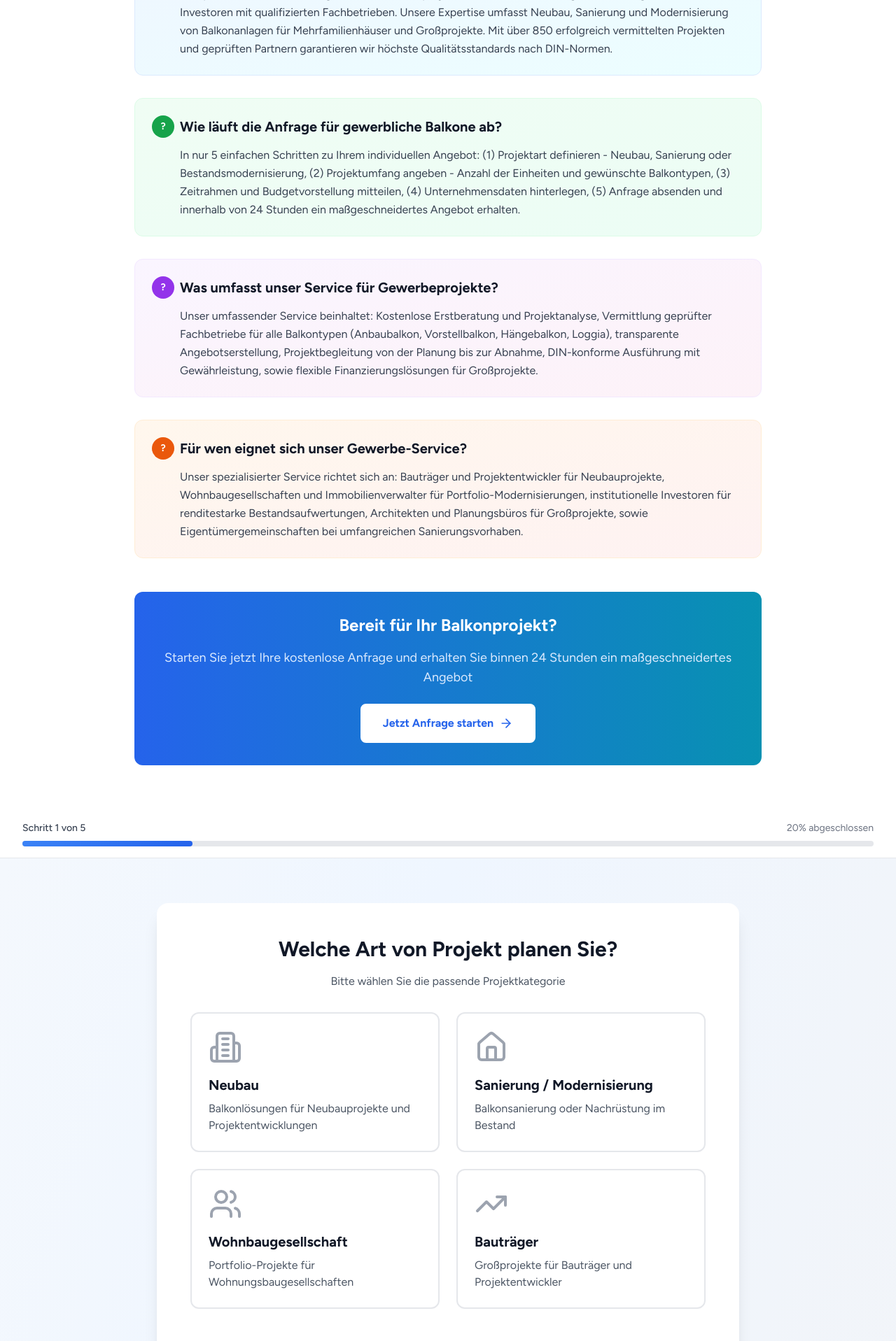
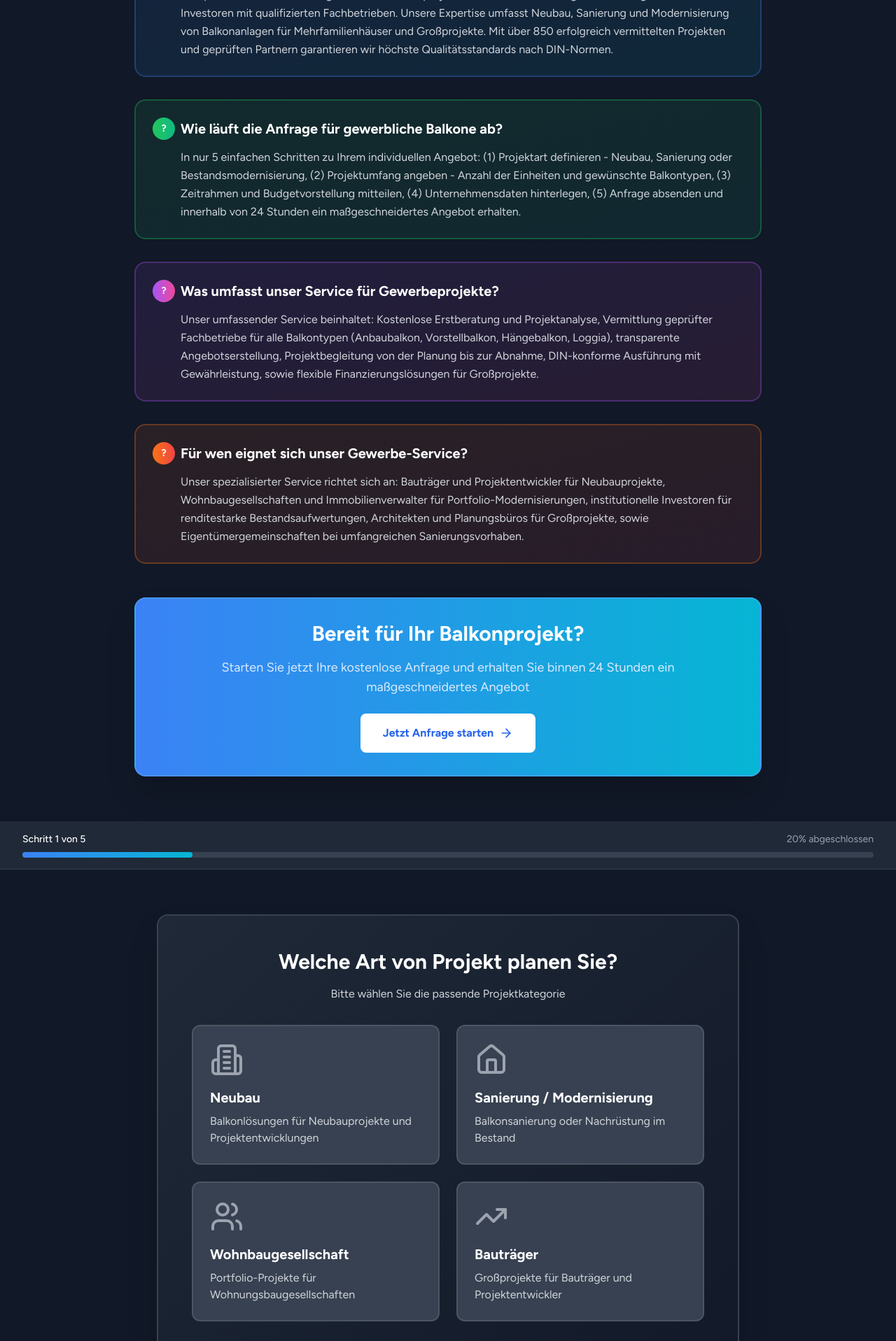
Before and after one commit to BALKONFUCHS/balkonfuchs-deployment, a Next.js app: page /gewerbe in a window 1280 px wide. Shown: the part 880-2797 px from the top of the page at 70% size. Built offline with nearby package versions, Linux system fonts and the light colour scheme.

Commit message:
Complete redesign: Dark theme for Gewerbe page with blue accents, add thank you page after submit

```diff
--- a/pages/gewerbe.tsx
+++ b/pages/gewerbe.tsx
@@ -34,6 +34,7 @@ export default function GewerbeFunnel() {
   });
 
   const [currentStep, setCurrentStep] = useState(1);
+  const [isSubmitted, setIsSubmitted] = useState(false);
   const totalSteps = 5;
 
   // Rotierende Überschrift
@@ -88,7 +89,8 @@ export default function GewerbeFunnel() {
   const handleSubmit = async () => {
     console.log('Business Lead Data:', formData);
     // Hier später API-Integration für Zoho CRM
-    alert('Vielen Dank für Ihre Anfrage! Wir melden uns innerhalb von 24 Stunden bei Ihnen.');
+    setIsSubmitted(true);
+    window.scrollTo({ top: 0, behavior: 'smooth' });
   };
 
   const canProceedStep1 = formData.projekttyp !== '';
@@ -107,7 +109,7 @@ export default function GewerbeFunnel() {
         <link rel="icon" href="/favicon.ico" />
       </Head>
 
-      <div className="min-h-screen bg-gradient-to-br from-gray-50 via-blue-50 to-gray-100">
+      <div className="min-h-screen bg-gray-900">
         <Header />
 
         {/* Hero Section */}
@@ -168,15 +170,91 @@ export default function GewerbeFunnel() {
           </div>
         </section>
 
-        {/* SEO-optimierte Einführung - Gewerbliche Balkon-Anfragen */}
-        <section className="py-16 bg-white">
+        {/* Danksagungsseite nach Submit */}
+        {isSubmitted ? (
+          <section className="py-20 bg-gray-900 min-h-screen flex items-center">
+            <div className="max-w-4xl mx-auto px-4 sm:px-6 lg:px-8 text-center">
+              <div className="bg-gradient-to-br from-gray-800 to-gray-900 rounded-3xl p-12 border-2 border-green-500/50 shadow-2xl shadow-green-500/20">
+                <div className="w-24 h-24 bg-gradient-to-r from-green-500 to-emerald-500 rounded-full flex items-center justify-center mx-auto mb-8 animate-pulse">
+                  <CheckCircle className="w-12 h-12 text-white" />
+                </div>
+
+                <h2 className="text-4xl md:text-5xl font-bold text-white mb-6">
+                  Vielen Dank für Ihre Anfrage!
+                </h2>
+
+                <p className="text-xl text-gray-300 mb-8 leading-relaxed">
+                  Ihre Projektanfrage wurde erfolgreich übermittelt. Unser Team prüft Ihre Angaben und wird sich{' '}
+                  <span className="text-transparent bg-clip-text bg-gradient-to-r from-blue-400 to-cyan-400 font-bold">
+                    innerhalb von 24 Stunden
+                  </span>{' '}
+                  bei Ihnen melden.
+                </p>
+
+                <div className="bg-gray-700/50 rounded-xl p-6 mb-8 border border-gray-600">
+                  <h3 className="text-xl font-bold text-white mb-4">Was passiert als Nächstes?</h3>
+                  <div className="space-y-4 text-left">
+                    <div className="flex items-start gap-3">
+                      <div className="w-8 h-8 bg-blue-500/20 rounded-full flex items-center justify-center flex-shrink-0 mt-1">
+                        <span className="text-blue-400 font-bold">1</span>
+                      </div>
+                      <p className="text-gray-300">
+                        Unser Team analysiert Ihre Projektanforderungen und wählt die passenden Partner aus
+                      </p>
+                    </div>
+                    <div className="flex items-start gap-3">
+                      <div className="w-8 h-8 bg-blue-500/20 rounded-full flex items-center justify-center flex-shrink-0 mt-1">
+                        <span className="text-blue-400 font-bold">2</span>
+                      </div>
+                      <p className="text-gray-300">
+                        Sie erhalten ein individuelles Angebot mit transparenter Kostenaufstellung
+                      </p>
+                    </div>
+                    <div className="flex items-start gap-3">
+                      <div className="w-8 h-8 bg-blue-500/20 rounded-full flex items-center justify-center flex-shrink-0 mt-1">
+                        <span className="text-blue-400 font-bold">3</span>
+                      </div>
+                      <p className="text-gray-300">
+                        Gemeinsam planen wir die nächsten Schritte für Ihr Balkonprojekt
+                      </p>
+                    </div>
+                  </div>
+                </div>
+
+                <div className="flex flex-wrap justify-center gap-4">
+                  <a
+                    href="/"
+                    className="inline-flex items-center gap-2 bg-gradient-to-r from-blue-500 to-cyan-500 text-white px-8 py-4 rounded-lg font-bold hover:shadow-2xl transition-all duration-300 transform hover:scale-105"
+                  >
+                    Zur Startseite
+                    <ArrowRight className="w-5 h-5" />
+                  </a>
+                  <a
+                    href="mailto:business@balkonfuchs.de"
+                    className="inline-flex items-center gap-2 bg-gray-700 text-white px-8 py-4 rounded-lg font-bold hover:bg-gray-600 transition-all duration-300"
+                  >
+                    <Mail className="w-5 h-5" />
+                    Direkt kontaktieren
+                  </a>
+                </div>
+
+                <p className="text-gray-400 mt-8 text-sm">
+                  Referenznummer: #{Date.now().toString().slice(-8)}
+                </p>
+              </div>
+            </div>
+          </section>
+        ) : (
+          <>
+            {/* SEO-optimierte Einführung - Gewerbliche Balkon-Anfragen */}
+            <section className="py-16 bg-gray-900">
           <div className="max-w-7xl mx-auto px-4 sm:px-6 lg:px-8">
             <div className="max-w-4xl mx-auto">
               <div className="text-center mb-12">
-                <h2 className="text-3xl md:text-4xl font-bold text-gray-900 mb-6">
-                  Gewerbliche <span className="text-transparent bg-clip-text bg-gradient-to-r from-blue-600 to-cyan-600">Balkonlösungen</span> für Ihr Projekt
+                <h2 className="text-3xl md:text-4xl font-bold text-white mb-6">
+                  Gewerbliche <span className="text-transparent bg-clip-text bg-gradient-to-r from-blue-400 to-cyan-400">Balkonlösungen</span> für Ihr Projekt
                 </h2>
-                <p className="text-xl text-gray-600 leading-relaxed">
+                <p className="text-xl text-gray-300 leading-relaxed">
                   Von der ersten Anfrage bis zur finalen Umsetzung - Ihr professioneller Partner für gewerbliche Balkonprojekte in Deutschland
                 </p>
               </div>
@@ -184,67 +262,67 @@ export default function GewerbeFunnel() {
               {/* W-Fragen für SEO */}
               <div className="space-y-8">
                 {/* Warum */}
-                <div className="bg-gradient-to-br from-blue-50 to-cyan-50 rounded-xl p-6 border border-blue-100">
-                  <h3 className="text-xl font-bold text-gray-900 mb-3 flex items-center gap-2">
-                    <div className="w-8 h-8 bg-blue-600 rounded-full flex items-center justify-center flex-shrink-0">
+                <div className="bg-gradient-to-br from-blue-500/10 to-cyan-500/10 border-2 border-blue-500/30 rounded-2xl p-6 hover:border-blue-500/50 transition-all duration-300">
+                  <h3 className="text-xl font-bold text-white mb-3 flex items-center gap-2">
+                    <div className="w-8 h-8 bg-gradient-to-r from-blue-500 to-cyan-500 rounded-full flex items-center justify-center flex-shrink-0">
                       <span className="text-white font-bold text-sm">?</span>
                     </div>
                     Warum BALKONFUCHS für gewerbliche Balkonprojekte?
                   </h3>
-                  <p className="text-gray-700 leading-relaxed ml-10">
+                  <p className="text-gray-300 leading-relaxed ml-10">
                     Als spezialisierter Partner für gewerbliche Balkonprojekte verbinden wir Bauträger, Wohnbaugesellschaften und Investoren mit qualifizierten Fachbetrieben. Unsere Expertise umfasst Neubau, Sanierung und Modernisierung von Balkonanlagen für Mehrfamilienhäuser und Großprojekte. Mit über 850 erfolgreich vermittelten Projekten und geprüften Partnern garantieren wir höchste Qualitätsstandards nach DIN-Normen.
                   </p>
                 </div>
 
                 {/* Wie */}
-                <div className="bg-gradient-to-br from-green-50 to-emerald-50 rounded-xl p-6 border border-green-100">
-                  <h3 className="text-xl font-bold text-gray-900 mb-3 flex items-center gap-2">
-                    <div className="w-8 h-8 bg-green-600 rounded-full flex items-center justify-center flex-shrink-0">
+                <div className="bg-gradient-to-br from-green-500/10 to-emerald-500/10 border-2 border-green-500/30 rounded-2xl p-6 hover:border-green-500/50 transition-all duration-300">
+                  <h3 className="text-xl font-bold text-white mb-3 flex items-center gap-2">
+                    <div className="w-8 h-8 bg-gradient-to-r from-green-500 to-emerald-500 rounded-full flex items-center justify-center flex-shrink-0">
                       <span className="text-white font-bold text-sm">?</span>
                     </div>
                     Wie läuft die Anfrage für gewerbliche Balkone ab?
                   </h3>
-                  <p className="text-gray-700 leading-relaxed ml-10">
+                  <p className="text-gray-300 leading-relaxed ml-10">
                     In nur 5 einfachen Schritten zu Ihrem individuellen Angebot: (1) Projektart definieren - Neubau, Sanierung oder Bestandsmodernisierung, (2) Projektumfang angeben - Anzahl der Einheiten und gewünschte Balkontypen, (3) Zeitrahmen und Budgetvorstellung mitteilen, (4) Unternehmensdaten hinterlegen, (5) Anfrage absenden und innerhalb von 24 Stunden ein maßgeschneidertes Angebot erhalten.
                   </p>
                 </div>
 
                 {/* Was */}
-                <div className="bg-gradient-to-br from-purple-50 to-pink-50 rounded-xl p-6 border border-purple-100">
-                  <h3 className="text-xl font-bold text-gray-900 mb-3 flex items-center gap-2">
-                    <div className="w-8 h-8 bg-purple-600 rounded-full flex items-center justify-center flex-shrink-0">
+                <div className="bg-gradient-to-br from-purple-500/10 to-pink-500/10 border-2 border-purple-500/30 rounded-2xl p-6 hover:border-purple-500/50 transition-all duration-300">
+                  <h3 className="text-xl font-bold text-white mb-3 flex items-center gap-2">
+                    <div className="w-8 h-8 bg-gradient-to-r from-purple-500 to-pink-500 rounded-full flex items-center justify-center flex-shrink-0">
                       <span className="text-white font-bold text-sm">?</span>
                     </div>
                     Was umfasst unser Service für Gewerbeprojekte?
                   </h3>
-                  <p className="text-gray-700 leading-relaxed ml-10">
+                  <p className="text-gray-300 leading-relaxed ml-10">
                     Unser umfassender Service beinhaltet: Kostenlose Erstberatung und Projektanalyse, Vermittlung geprüfter Fachbetriebe für alle Balkontypen (Anbaubalkon, Vorstellbalkon, Hängebalkon, Loggia), transparente Angebotserstellung, Projektbegleitung von der Planung bis zur Abnahme, DIN-konforme Ausführung mit Gewährleistung, sowie flexible Finanzierungslösungen für Großprojekte.
                   </p>
                 </div>
 
                 {/* Wer */}
-                <div className="bg-gradient-to-br from-orange-50 to-red-50 rounded-xl p-6 border border-orange-100">
-                  <h3 className="text-xl font-bold text-gray-900 mb-3 flex items-center gap-2">
-                    <div className="w-8 h-8 bg-orange-600 rounded-full flex items-center justify-center flex-shrink-0">
+                <div className="bg-gradient-to-br from-orange-500/10 to-red-500/10 border-2 border-orange-500/30 rounded-2xl p-6 hover:border-orange-500/50 transition-all duration-300">
+                  <h3 className="text-xl font-bold text-white mb-3 flex items-center gap-2">
+                    <div className="w-8 h-8 bg-gradient-to-r from-orange-500 to-red-500 rounded-full flex items-center justify-center flex-shrink-0">
                       <span className="text-white font-bold text-sm">?</span>
                     </div>
                     Für wen eignet sich unser Gewerbe-Service?
                   </h3>
-                  <p className="text-gray-700 leading-relaxed ml-10">
+                  <p className="text-gray-300 leading-relaxed ml-10">
                     Unser spezialisierter Service richtet sich an: Bauträger und Projektentwickler für Neubauprojekte, Wohnbaugesellschaften und Immobilienverwalter für Portfolio-Modernisierungen, institutionelle Investoren für renditestarke Bestandsaufwertungen, Architekten und Planungsbüros für Großprojekte, sowie Eigentümergemeinschaften bei umfangreichen Sanierungsvorhaben.
                   </p>
                 </div>
               </div>
 
               {/* Call-to-Action */}
-              <div className="mt-12 text-center bg-gradient-to-r from-blue-600 to-cyan-600 rounded-xl p-8 text-white">
-                <h3 className="text-2xl font-bold mb-4">Bereit für Ihr Balkonprojekt?</h3>
-                <p className="text-blue-100 mb-6 text-lg">
+              <div className="mt-12 text-center bg-gradient-to-r from-blue-500 to-cyan-500 rounded-2xl p-8 border-2 border-blue-400/50 shadow-2xl">
+                <h3 className="text-2xl md:text-3xl font-bold text-white mb-4">Bereit für Ihr Balkonprojekt?</h3>
+                <p className="text-blue-100 mb-6 text-lg max-w-2xl mx-auto">
                   Starten Sie jetzt Ihre kostenlose Anfrage und erhalten Sie binnen 24 Stunden ein maßgeschneidertes Angebot
                 </p>
                 <button
                   onClick={() => window.scrollTo({ top: document.getElementById('formular')?.offsetTop || 0, behavior: 'smooth' })}
-                  className="inline-flex items-center gap-2 bg-white text-blue-600 px-8 py-4 rounded-lg font-bold hover:shadow-2xl transition-all duration-300 transform hover:scale-105"
+                  className="inline-flex items-center gap-2 bg-white text-blue-600 px-8 py-4 rounded-lg font-bold hover:shadow-2xl transition-all duration-300 transform hover:scale-110"
                 >
                   Jetzt Anfrage starten
                   <ArrowRight className="w-5 h-5" />
@@ -255,15 +333,15 @@ export default function GewerbeFunnel() {
         </section>
 
         {/* Progress Bar */}
-        <div id="formular" className="bg-white border-b border-gray-200 sticky top-16 z-40">
+        <div id="formular" className="bg-gray-800 border-b border-gray-700 sticky top-16 z-40">
           <div className="max-w-7xl mx-auto px-4 sm:px-6 lg:px-8 py-4">
             <div className="flex items-center justify-between mb-2">
-              <span className="text-sm font-medium text-gray-700">Schritt {currentStep} von {totalSteps}</span>
-              <span className="text-sm text-gray-500">{Math.round((currentStep / totalSteps) * 100)}% abgeschlossen</span>
+              <span className="text-sm font-medium text-white">Schritt {currentStep} von {totalSteps}</span>
+              <span className="text-sm text-gray-400">{Math.round((currentStep / totalSteps) * 100)}% abgeschlossen</span>
             </div>
-            <div className="w-full bg-gray-200 rounded-full h-2">
+            <div className="w-full bg-gray-700 rounded-full h-2">
               <div
-                className="bg-gradient-to-r from-blue-500 to-blue-600 h-2 rounded-full transition-all duration-500"
+                className="bg-gradient-to-r from-blue-500 to-cyan-500 h-2 rounded-full transition-all duration-500"
                 style={{ width: `${(currentStep / totalSteps) * 100}%` }}
               ></div>
             </div>
@@ -271,16 +349,16 @@ export default function GewerbeFunnel() {
         </div>
 
         {/* Form Section */}
-        <section className="py-16">
+        <section className="py-16 bg-gray-900">
           <div className="max-w-4xl mx-auto px-4 sm:px-6 lg:px-8">
-            <div className="bg-white rounded-2xl shadow-xl p-8 md:p-12">
+            <div className="bg-gradient-to-br from-gray-800 to-gray-900 rounded-2xl shadow-2xl p-8 md:p-12 border-2 border-gray-700">
 
               {/* Schritt 1: Projektart */}
               {currentStep === 1 && (
                 <div className="space-y-8">
                   <div className="text-center mb-8">
-                    <h2 className="text-3xl font-bold text-gray-900 mb-4">Welche Art von Projekt planen Sie?</h2>
-                    <p className="text-gray-600">Bitte wählen Sie die passende Projektkategorie</p>
+                    <h2 className="text-3xl font-bold text-white mb-4">Welche Art von Projekt planen Sie?</h2>
+                    <p className="text-gray-300">Bitte wählen Sie die passende Projektkategorie</p>
                   </div>
 
                   <div className="grid md:grid-cols-2 gap-6">
@@ -288,52 +366,52 @@ export default function GewerbeFunnel() {
                       onClick={() => handleInputChange('projekttyp', 'neubau')}
                       className={`p-6 rounded-xl border-2 transition-all duration-300 text-left ${
                         formData.projekttyp === 'neubau'
-                          ? 'border-blue-500 bg-blue-50 shadow-lg'
-                          : 'border-gray-200 hover:border-blue-300 hover:shadow-md'
+                          ? 'border-blue-500 bg-gradient-to-br from-blue-500/20 to-cyan-500/20 shadow-lg shadow-blue-500/50'
+                          : 'border-gray-600 bg-gray-700/50 hover:border-blue-400 hover:shadow-md'
                       }`}
                     >
-                      <Building2 className={`w-12 h-12 mb-4 ${formData.projekttyp === 'neubau' ? 'text-blue-600' : 'text-gray-400'}`} />
-                      <h3 className="text-xl font-bold text-gray-900 mb-2">Neubau</h3>
-                      <p className="text-gray-600">Balkonlösungen für Neubauprojekte und Projektentwicklungen</p>
+                      <Building2 className={`w-12 h-12 mb-4 ${formData.projekttyp === 'neubau' ? 'text-blue-400' : 'text-gray-400'}`} />
+                      <h3 className="text-xl font-bold text-white mb-2">Neubau</h3>
+                      <p className="text-gray-300">Balkonlösungen für Neubauprojekte und Projektentwicklungen</p>
                     </button>
 
                     <button
                       onClick={() => handleInputChange('projekttyp', 'sanierung')}
                       className={`p-6 rounded-xl border-2 transition-all duration-300 text-left ${
                         formData.projekttyp === 'sanierung'
-                          ? 'border-blue-500 bg-blue-50 shadow-lg'
-                          : 'border-gray-200 hover:border-blue-300 hover:shadow-md'
+                          ? 'border-blue-500 bg-gradient-to-br from-blue-500/20 to-cyan-500/20 shadow-lg shadow-blue-500/50'
+                          : 'border-gray-600 bg-gray-700/50 hover:border-blue-400 hover:shadow-md'
                       }`}
                     >
-                      <Home className={`w-12 h-12 mb-4 ${formData.projekttyp === 'sanierung' ? 'text-blue-600' : 'text-gray-400'}`} />
-                      <h3 className="text-xl font-bold text-gray-900 mb-2">Sanierung / Modernisierung</h3>
-                      <p className="text-gray-600">Balkonsanierung oder Nachrüstung im Bestand</p>
+                      <Home className={`w-12 h-12 mb-4 ${formData.projekttyp === 'sanierung' ? 'text-blue-400' : 'text-gray-400'}`} />
+                      <h3 className="text-xl font-bold text-white mb-2">Sanierung / Modernisierung</h3>
+                      <p className="text-gray-300">Balkonsanierung oder Nachrüstung im Bestand</p>
                     </button>
 
                     <button
                       onClick={() => handleInputChange('projekttyp', 'wohnbaugesellschaft')}
                       className={`p-6 rounded-xl border-2 transition-all duration-300 text-left ${
                         formData.projekttyp === 'wohnbaugesellschaft'
-                          ? 'border-blue-500 bg-blue-50 shadow-lg'
-                          : 'border-gray-200 hover:border-blue-300 hover:shadow-md'
+                          ? 'border-blue-500 bg-gradient-to-br from-blue-500/20 to-cyan-500/20 shadow-lg shadow-blue-500/50'
+                          : 'border-gray-600 bg-gray-700/50 hover:border-blue-400 hover:shadow-md'
                       }`}
                     >
-                      <Users className={`w-12 h-12 mb-4 ${formData.projekttyp === 'wohnbaugesellschaft' ? 'text-blue-600' : 'text-gray-400'}`} />
-                      <h3 className="text-xl font-bold text-gray-900 mb-2">Wohnbaugesellschaft</h3>
-                      <p className="text-gray-600">Portfolio-Projekte für Wohnungsbaugesellschaften</p>
+                      <Users className={`w-12 h-12 mb-4 ${formData.projekttyp === 'wohnbaugesellschaft' ? 'text-blue-400' : 'text-gray-400'}`} />
+                      <h3 className="text-xl font-bold text-white mb-2">Wohnbaugesellschaft</h3>
+                      <p className="text-gray-300">Portfolio-Projekte für Wohnungsbaugesellschaften</p>
                     </button>
 
                     <button
                       onClick={() => handleInputChange('projekttyp', 'bautraeger')}
                       className={`p-6 rounded-xl border-2 transition-all duration-300 text-left ${
                         formData.projekttyp === 'bautraeger'
-                          ? 'border-blue-500 bg-blue-50 shadow-lg'
-                          : 'border-gray-200 hover:border-blue-300 hover:shadow-md'
+                          ? 'border-blue-500 bg-gradient-to-br from-blue-500/20 to-cyan-500/20 shadow-lg shadow-blue-500/50'
+                          : 'border-gray-600 bg-gray-700/50 hover:border-blue-400 hover:shadow-md'
                       }`}
                     >
-                      <TrendingUp className={`w-12 h-12 mb-4 ${formData.projekttyp === 'bautraeger' ? 'text-blue-600' : 'text-gray-400'}`} />
-                      <h3 className="text-xl font-bold text-gray-900 mb-2">Bauträger</h3>
-                      <p className="text-gray-600">Großprojekte für Bauträger und Projektentwickler</p>
+                      <TrendingUp className={`w-12 h-12 mb-4 ${formData.projekttyp === 'bautraeger' ? 'text-blue-400' : 'text-gray-400'}`} />
+                      <h3 className="text-xl font-bold text-white mb-2">Bauträger</h3>
+                      <p className="text-gray-300">Großprojekte für Bauträger und Projektentwickler</p>
                     </button>
                   </div>
                 </div>
@@ -797,10 +875,56 @@ export default function GewerbeFunnel() {
             </div>
           </div>
         </section>
+          </>
+        )}
 
         <Footer />
         <ZohoSalesIQ />
       </div>
+
+      <style jsx global>{`
+        /* Dark theme für alle Form-Elemente */
+        #formular ~ section h2,
+        #formular ~ section h3,
+        #formular ~ section h4 {
+          color: white !important;
+        }
+
+        #formular ~ section p,
+        #formular ~ section label,
+        #formular ~ section span {
+          color: #d1d5db !important;
+        }
+
+        #formular ~ section input,
+        #formular ~ section textarea {
+          background-color: #374151 !important;
+          border-color: #4b5563 !important;
+          color: white !important;
+        }
+
+        #formular ~ section input:focus,
+        #formular ~ section textarea:focus {
+          border-color: #3b82f6 !important;
+          background-color: #1f2937 !important;
+        }
+
+        #formular ~ section button {
+          background-color: #374151 !important;
+          border-color: #4b5563 !important;
+          color: white !important;
+        }
+
+        #formular ~ section button:hover {
+          border-color: #3b82f6 !important;
+        }
+
+        #formular ~ section button.border-blue-500 {
+          border-color: #3b82f6 !important;
+          background: linear-gradient(to bottom right, rgba(59, 130, 246, 0.2), rgba(6, 182, 212, 0.2)) !important;
+          box-shadow: 0 10px 15px -3px rgba(59, 130, 246, 0.5) !important;
+        }
+      `}</style>
     </>
   );
 }
```
